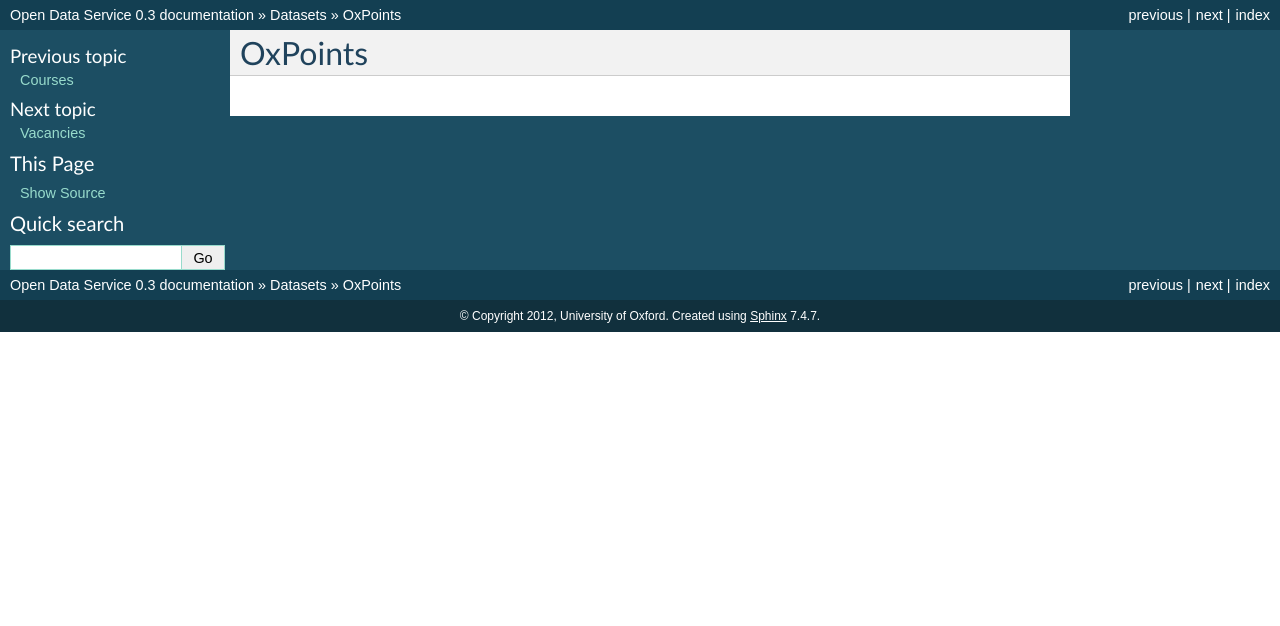
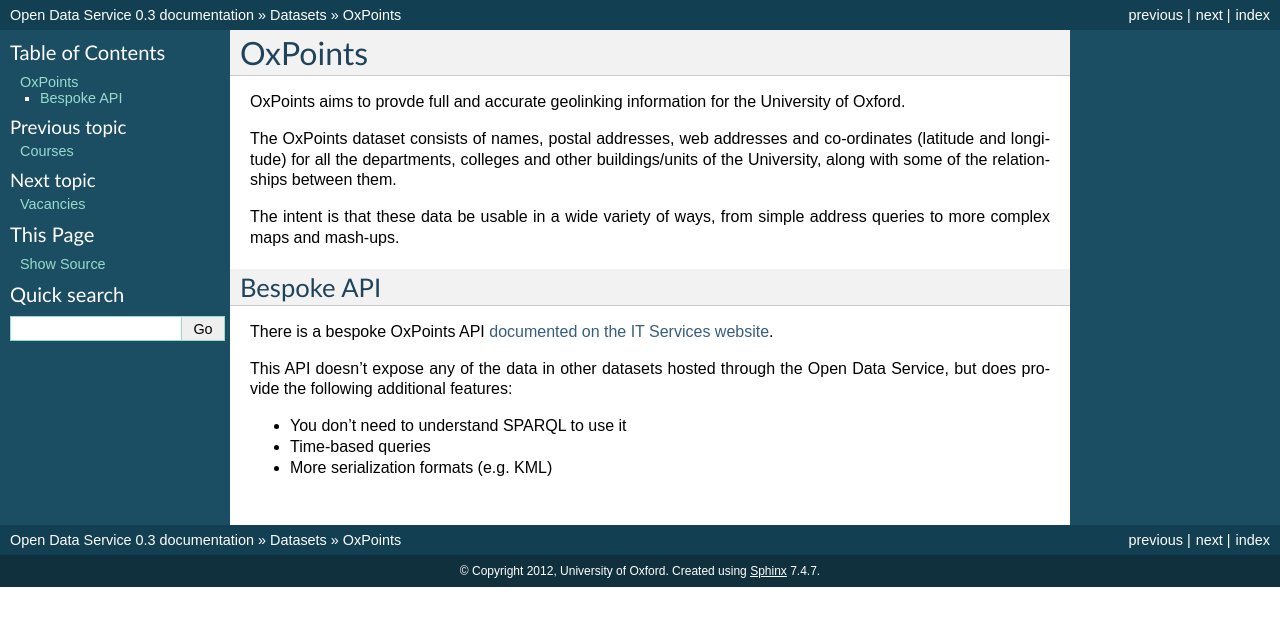
Before and after one commit to ox-it/dataox, a Sphinx documentation site: the page built from userdocs/source/datasets/oxpoints.rst, in a window 1280 px wide. Shown: the top 626 px of the page. Built offline with Sphinx 7.4.7, drawn with Linux system fonts in a browser that asks for light colours.

Commit message:
Added some OxPoints documentation.

```diff
--- a/userdocs/source/datasets/oxpoints.rst
+++ b/userdocs/source/datasets/oxpoints.rst
@@ -1,2 +1,27 @@
 OxPoints
 ========
+
+OxPoints aims to provde full and accurate geolinking information for the
+University of Oxford.
+
+The OxPoints dataset consists of names, postal addresses, web addresses and
+co-ordinates (latitude and longitude) for all the departments, colleges and
+other buildings/units of the University, along with some of the relationships
+between them.
+
+The intent is that these data be usable in a wide variety of ways, from simple
+address queries to more complex maps and mash-ups.
+
+
+Bespoke API
+----------
+
+There is a bespoke OxPoints API `documented on the IT Services website
+<http://www.oucs.ox.ac.uk/oxpoints/index.xml?ID=body.1_div.3>`_.
+
+This API doesn't expose any of the data in other datasets hosted through the
+Open Data Service, but does provide the following additional features:
+
+* You don't need to understand SPARQL to use it
+* Time-based queries
+* More serialization formats (e.g. KML)
```
